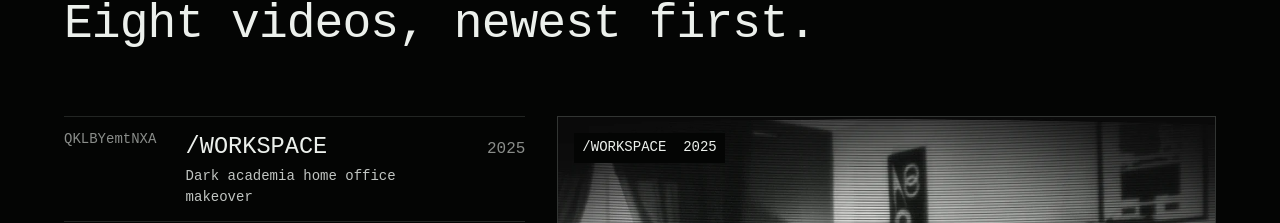
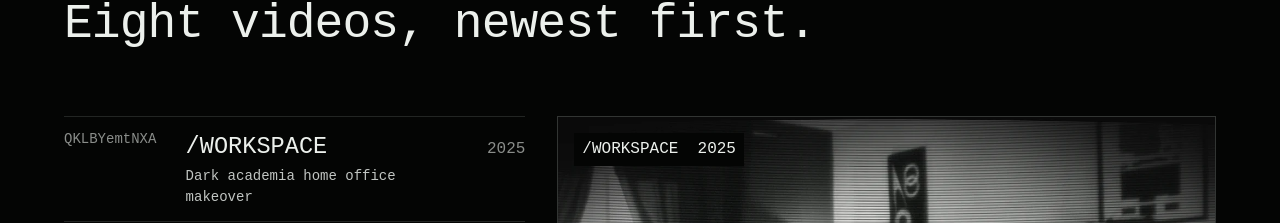
Before and after one commit to waliori/walior.it, a plain HTML site: page site/index.html in a window 1280 px wide. Shown: the part 1120-1343 px from the top of the page. Drawn offline with Linux system fonts and the light colour scheme; a web font is replaced by a local one.

Commit message:
the monitor's OSD at body size, since the paths are set in capitals

```diff
--- a/site/style.css
+++ b/site/style.css
@@ -67,7 +67,7 @@ a:hover { color: var(--color-accent); }
 .log__title { grid-column: 2; font-size: var(--text-sm); color: var(--color-ink-2); }
 .log__year { grid-column: 3; grid-row: 1; justify-self: end; color: var(--color-muted); }
 .monitor { grid-column: 6 / -1; position: sticky; top: var(--space-2xl); margin: 0; aspect-ratio: 4 / 3; border: var(--rule-hair) solid var(--color-rule); }
-.monitor__osd { position: absolute; left: var(--space-md); top: var(--space-md); z-index: 3; padding: var(--space-2xs) var(--space-xs); background: var(--color-paper); font-size: var(--text-sm); color: var(--color-ink); white-space: pre; }
+.monitor__osd { position: absolute; left: var(--space-md); top: var(--space-md); z-index: 3; padding: var(--space-2xs) var(--space-xs); background: var(--color-paper); color: var(--color-ink); white-space: pre; }
 .monitor > img.next { position: absolute; inset: 0; width: 100%; height: 100%; object-fit: cover; opacity: 0; z-index: 2; }
 .monitor.is-cut > img.next { animation: cut 220ms steps(3) forwards; }
 @media (prefers-reduced-motion: reduce) { .monitor.is-cut > img.next { animation: none; opacity: 1; } }
```
